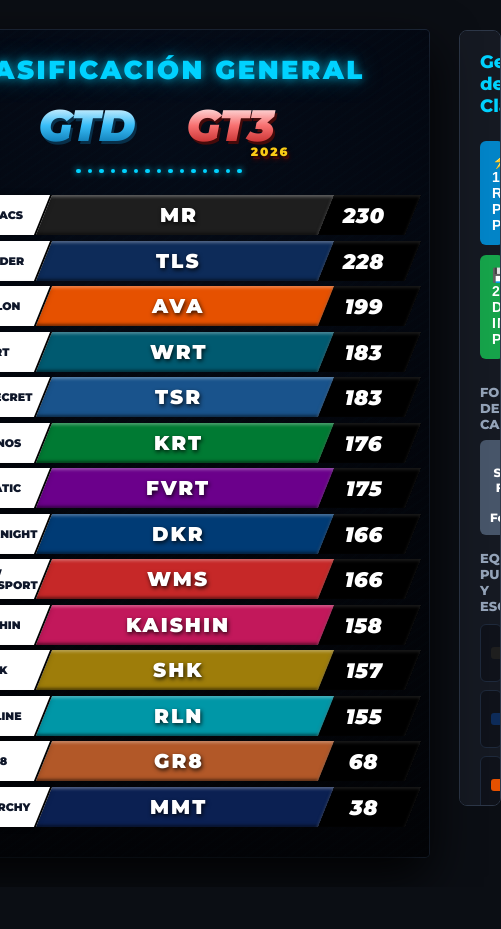
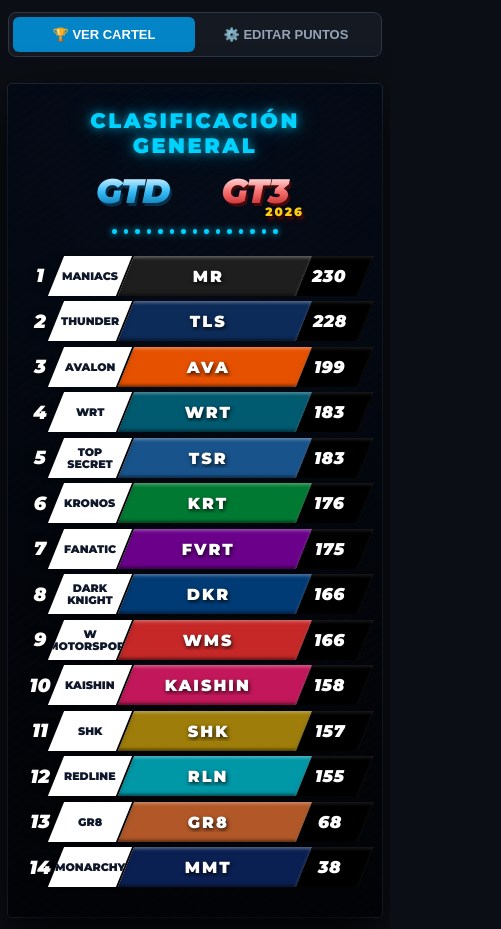
Before and after one commit to WMSHispano/Campeonato-GTD-GT3, a plain HTML site: page index.html in a window 390 px wide. Shown: the whole page, 501 px wide, since content can reach past the window. Before the commit the page ends 887 px from the top, so only its background shows below. Drawn offline with nearby package versions, Linux system fonts and the light colour scheme.

Commit message:
Update index.html
Optimizado para móviles.

```diff
--- a/index.html
+++ b/index.html
@@ -2,7 +2,7 @@
 <html lang="es">
 <head>
   <meta charset="UTF-8">
-  <meta name="viewport" content="width=device-width, initial-scale=1.0">
+  <meta name="viewport" content="width=device-width, initial-scale=1.0, maximum-scale=1.0, user-scalable=no">
   <title>Clasificación GTD / GT3</title>
   <script src="https://cdnjs.cloudflare.com/ajax/libs/html2canvas/1.4.1/html2canvas.min.js"></script>
   <style>
@@ -20,11 +20,42 @@
       gap: 30px;
       padding: 30px 15px;
       min-height: 100vh;
+      -webkit-tap-highlight-color: transparent;
+    }
+
+    /* PESTAÑAS PARA MÓVIL (Ocultas en PC) */
+    .mobile-nav {
+      display: none;
+      width: 100%;
+      max-width: 540px;
+      margin-bottom: 15px;
+      background: #151922;
+      border-radius: 8px;
+      padding: 4px;
+      border: 1px solid #2d3748;
+    }
+    .mobile-tab-btn {
+      flex: 1;
+      padding: 10px;
+      font-size: 13px;
+      font-weight: 900;
+      border: none;
+      border-radius: 6px;
+      background: transparent;
+      color: #94a3b8;
+      cursor: pointer;
+      text-transform: uppercase;
+      transition: all 0.2s;
+    }
+    .mobile-tab-btn.active {
+      background: #0284c7;
+      color: #fff;
     }
 
     /* CONTENEDOR PRINCIPAL DEL CARTEL */
     #poster {
       width: 540px;
+      max-width: 100%;
       background-color: #050811;
       background-image: radial-gradient(circle at 50% 15%, rgba(13, 30, 56, 0.85) 0%, rgba(5, 8, 17, 0.92) 50%, rgba(2, 3, 6, 0.97) 100%);
       background-size: cover;
@@ -162,6 +193,7 @@
       display: flex;
       align-items: center;
       position: relative;
+      min-width: 0;
     }
 
     /* BISEL BLANCO CON ESCUDO */
@@ -178,6 +210,7 @@
       overflow: hidden;
       box-shadow: -2px 0 6px rgba(0,0,0,0.4);
       border-right: 2px solid #000;
+      flex-shrink: 0;
     }
     .badge-box img {
       transform: skewX(22deg);
@@ -207,6 +240,7 @@
       position: relative;
       z-index: 2;
       box-shadow: inset 0 2px 3px rgba(255,255,255,0.3), inset 0 -2px 3px rgba(0,0,0,0.5);
+      min-width: 0;
     }
     .team-code {
       transform: skewX(22deg);
@@ -215,6 +249,10 @@
       font-size: 20px;
       letter-spacing: 2px;
       text-shadow: 1px 2px 4px rgba(0,0,0,0.8);
+      white-space: nowrap;
+      overflow: hidden;
+      text-overflow: ellipsis;
+      padding: 0 4px;
     }
 
     /* CÁPSULA NEGRA CON PUNTOS */
@@ -231,6 +269,7 @@
       z-index: 1;
       border-left: 2px solid #111;
       box-shadow: inset 0 2px 3px rgba(255,255,255,0.1);
+      flex-shrink: 0;
     }
     .points-val {
       transform: skewX(22deg);
@@ -340,7 +379,7 @@
       border-radius: 4px;
       font-weight: 800;
       text-align: center;
-      font-size: 14px;
+      font-size: 15px;
     }
     .file-btn {
       background: #334155;
@@ -355,9 +394,42 @@
     }
     .file-btn:hover { background: #475569; }
     .file-input { display: none; }
+
+    /* REGLAS ESPECÍFICAS PARA MÓVIL */
+    @media (max-width: 950px) {
+      body {
+        flex-direction: column;
+        align-items: center;
+        padding: 12px 8px;
+        gap: 12px;
+      }
+      .mobile-nav {
+        display: flex;
+      }
+      .control-panel {
+        width: 100%;
+        max-width: 540px;
+        max-height: none;
+      }
+      /* Ajuste proporcional para pantallas pequeñas */
+      .header-title { font-size: 21px; }
+      .gtd-badge, .gt3-badge { font-size: 34px; }
+      .pos-num { width: 32px; font-size: 19px; }
+      .badge-box { width: 70px; }
+      .badge-box img { max-width: 50px; max-height: 24px; }
+      .team-code { font-size: 16px; }
+      .points-box { width: 75px; }
+      .points-val { font-size: 17px; }
+    }
   </style>
 </head>
 <body>
+
+  <!-- PESTAÑAS MÓVIL -->
+  <div class="mobile-nav">
+    <button class="mobile-tab-btn active" id="tabCartel" onclick="switchTab('poster')">🏆 Ver Cartel</button>
+    <button class="mobile-tab-btn" id="tabPanel" onclick="switchTab('panel')">⚙️ Editar Puntos</button>
+  </div>
 
   <!-- CARTEL DE LA CLASIFICACIÓN -->
   <div id="poster">
@@ -379,7 +451,7 @@
   </div>
 
   <!-- PANEL DE CONTROL LATERAL -->
-  <div class="control-panel">
+  <div class="control-panel" id="controlPanel">
     <h2>Gestión de Clasificación</h2>
     <button class="btn btn-sort" onclick="sortAndRender()">⚡ 1. Reordenar por Puntos</button>
     <button class="btn btn-export" onclick="downloadImage()">💾 2. Descargar Imagen PNG</button>
@@ -477,7 +549,7 @@
             <div class="team-color-indicator" style="background:${team.color}"></div>
             <span>${team.name}</span>
           </div>
-          <input type="number" value="${team.pts}" onchange="updatePoints('${team.id}', this.value)">
+          <input type="number" inputmode="numeric" value="${team.pts}" onchange="updatePoints('${team.id}', this.value)">
           <label class="file-btn">
             ${team.logo ? '✓ Escudo' : 'Subir logo'}
             <input type="file" class="file-input" accept="image/*" onchange="uploadLogo('${team.id}', this)">
@@ -551,9 +623,46 @@
       });
     }
 
+    // GESTIÓN DE PESTAÑAS EN MÓVIL
+    function switchTab(view) {
+      const poster = document.getElementById('poster');
+      const panel = document.getElementById('controlPanel');
+      const tabCartel = document.getElementById('tabCartel');
+      const tabPanel = document.getElementById('tabPanel');
+
+      if (window.innerWidth <= 950) {
+        if (view === 'poster') {
+          poster.style.display = 'block';
+          panel.style.display = 'none';
+          tabCartel.classList.add('active');
+          tabPanel.classList.remove('active');
+        } else {
+          poster.style.display = 'none';
+          panel.style.display = 'block';
+          tabPanel.classList.add('active');
+          tabCartel.classList.remove('active');
+        }
+      }
+    }
+
+    // Control inicial al redimensionar
+    window.addEventListener('resize', () => {
+      const poster = document.getElementById('poster');
+      const panel = document.getElementById('controlPanel');
+      if (window.innerWidth > 950) {
+        poster.style.display = 'block';
+        panel.style.display = 'block';
+      } else {
+        switchTab('poster');
+      }
+    });
+
     // Inicializar
     renderTable();
     renderEditor();
+    if (window.innerWidth <= 950) {
+      switchTab('poster');
+    }
   </script>
 </body>
 </html>
```
